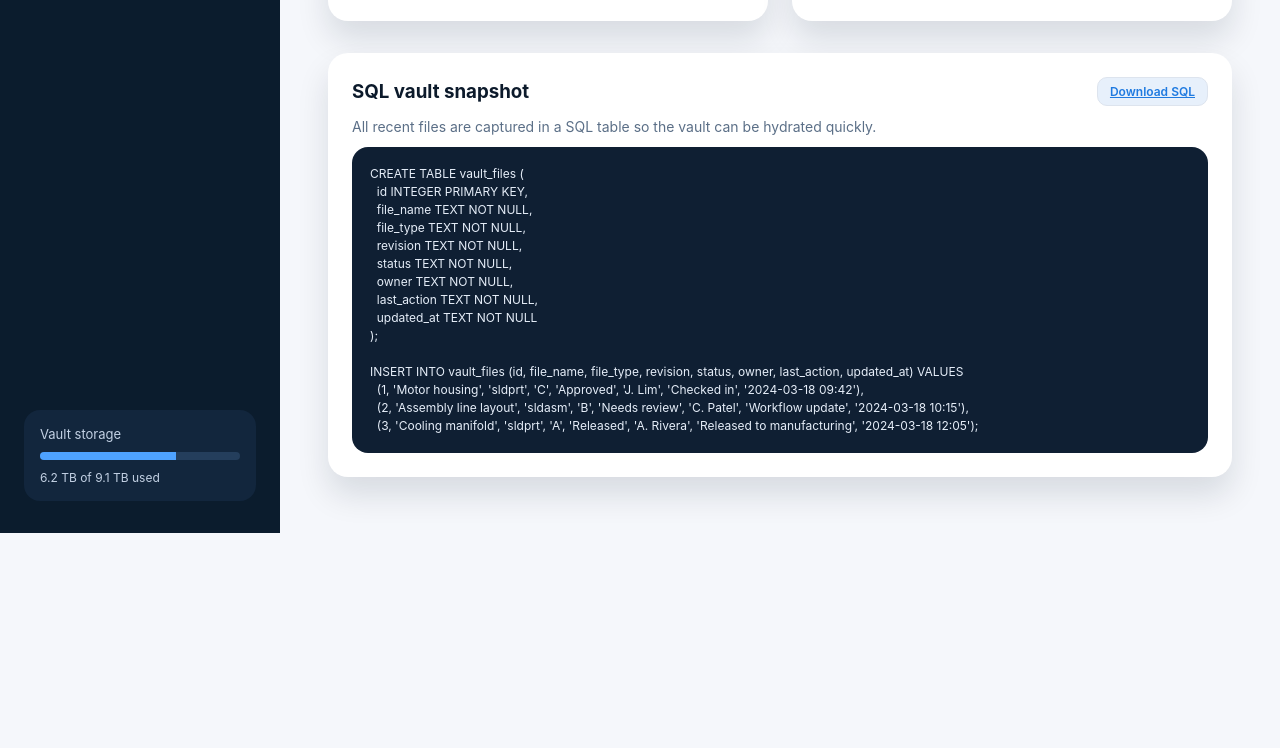
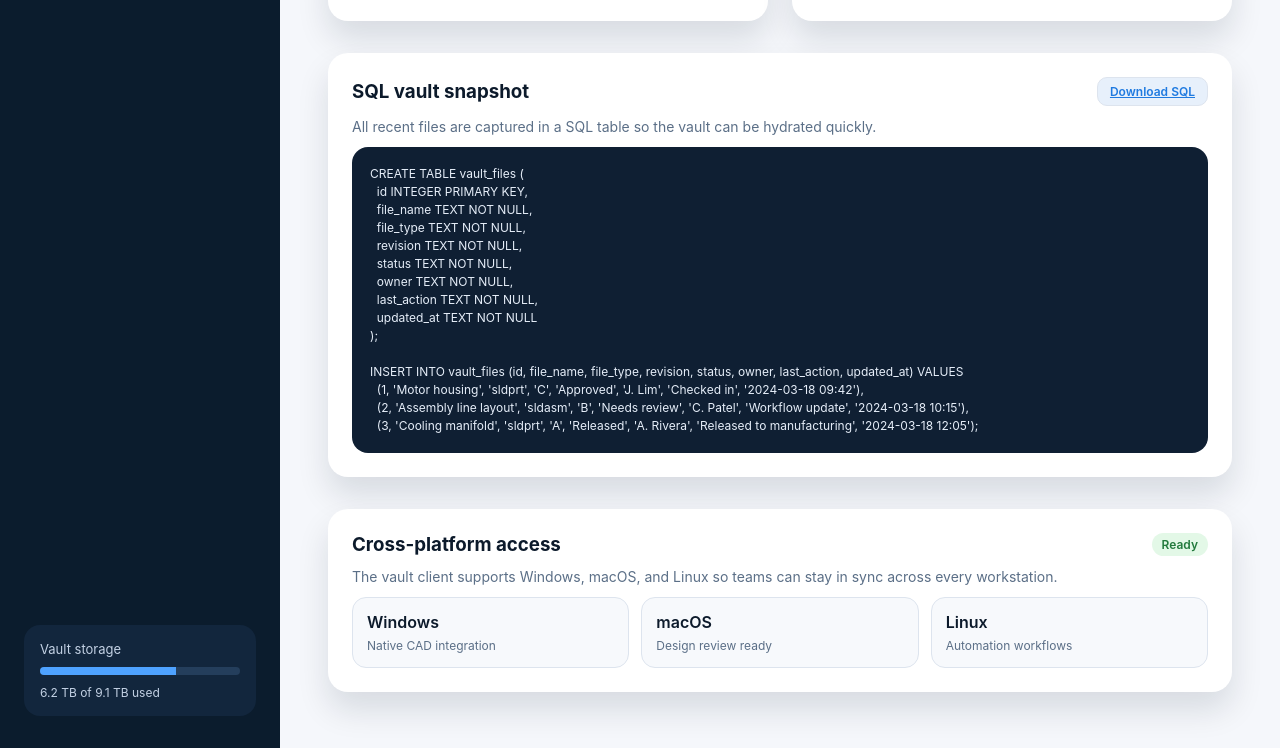
Before and after one commit to pjlecy/PDM, a plain HTML site: page index.html in a window 1280 px wide. Shown: the part 767-1515 px from the top of the page. Before the commit the page ends 1300 px from the top, so only its background shows below. Drawn offline with Linux system fonts and the light colour scheme.

Commit message:
Highlight cross-platform PDM support

```diff
--- a/index.html
+++ b/index.html
@@ -175,6 +175,31 @@ INSERT INTO vault_files (id, file_name, file_type, revision, status, owner, last
   (2, 'Assembly line layout', 'sldasm', 'B', 'Needs review', 'C. Patel', 'Workflow update', '2024-03-18 10:15'),
   (3, 'Cooling manifold', 'sldprt', 'A', 'Released', 'A. Rivera', 'Released to manufacturing', '2024-03-18 12:05');</code></pre>
         </section>
+
+        <section class="panel platform-panel">
+          <div class="panel__header">
+            <h3>Cross-platform access</h3>
+            <span class="status status--active">Ready</span>
+          </div>
+          <p class="platform-panel__subtitle">
+            The vault client supports Windows, macOS, and Linux so teams can stay in sync across
+            every workstation.
+          </p>
+          <div class="platform-panel__grid">
+            <div class="platform-pill">
+              <span class="platform-pill__title">Windows</span>
+              <span class="platform-pill__meta">Native CAD integration</span>
+            </div>
+            <div class="platform-pill">
+              <span class="platform-pill__title">macOS</span>
+              <span class="platform-pill__meta">Design review ready</span>
+            </div>
+            <div class="platform-pill">
+              <span class="platform-pill__title">Linux</span>
+              <span class="platform-pill__meta">Automation workflows</span>
+            </div>
+          </div>
+        </section>
       </main>
     </div>
     <script src="app.js"></script>
--- a/styles.css
+++ b/styles.css
@@ -355,6 +355,40 @@ body {
   line-height: 1.5;
 }
 
+.platform-panel {
+  gap: 12px;
+}
+
+.platform-panel__subtitle {
+  color: var(--muted);
+  font-size: 14px;
+}
+
+.platform-panel__grid {
+  display: grid;
+  grid-template-columns: repeat(3, minmax(0, 1fr));
+  gap: 12px;
+}
+
+.platform-pill {
+  border: 1px solid var(--border);
+  background: #f7f9fc;
+  padding: 14px;
+  border-radius: 14px;
+  display: flex;
+  flex-direction: column;
+  gap: 6px;
+}
+
+.platform-pill__title {
+  font-weight: 600;
+}
+
+.platform-pill__meta {
+  color: var(--muted);
+  font-size: 12px;
+}
+
 @media (max-width: 1100px) {
   .app-shell {
     grid-template-columns: 1fr;
@@ -390,4 +424,8 @@ body {
     grid-template-columns: 1fr 1fr;
     gap: 6px;
   }
+
+  .platform-panel__grid {
+    grid-template-columns: 1fr;
+  }
 }
```
